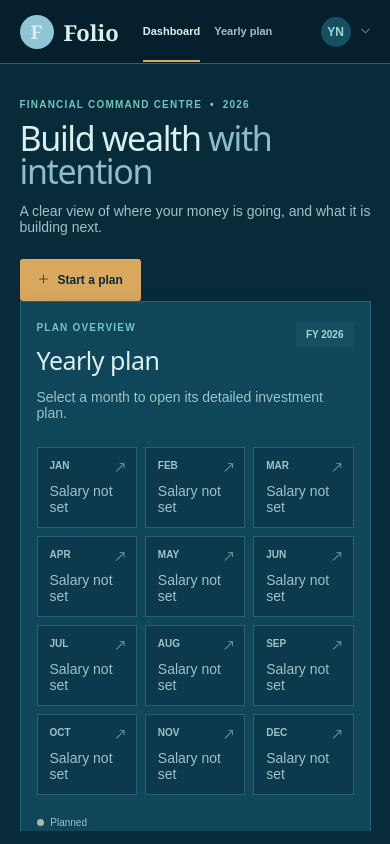
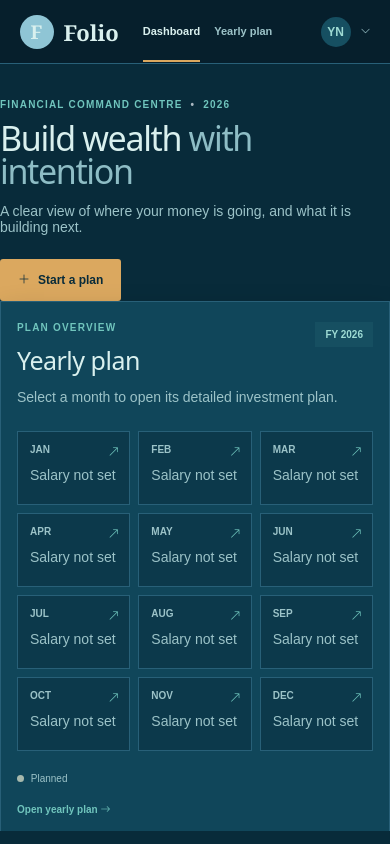
Before and after one commit to AniruddhaShri9694/investment-planner, an Angular app: page /dashboard in a window 390 px wide. Built offline with nearby package versions, Linux system fonts and the light colour scheme.

Commit message:
Style update: comment out width properties in .page-shell for better responsiveness

```diff
--- a/src/app/app.scss
+++ b/src/app/app.scss
@@ -71,7 +71,7 @@
 }
 
 .page-shell {
-    width: min(1240px, 90vw);
+    // width: min(1240px, 90vw);
     height: calc(100vh - 77px);
     box-sizing: border-box;
     overflow-y: auto;
@@ -691,7 +691,7 @@ h3 {
     }
 
     .page-shell {
-        width: 90vw;
+        // width: 90vw;
         padding-top: 35px;
     }
 
```
